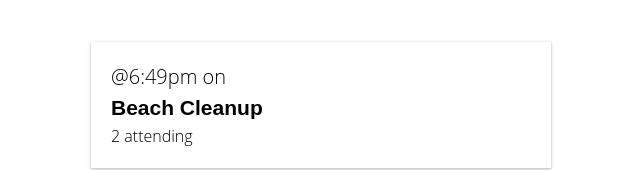
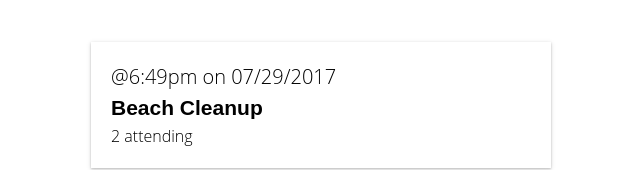
Before and after one commit to gustsu/vuemastery-course2, a Vue app: page / in a window 1280 px wide. Shown: the part 160-330 px from the top of the page, without its empty margins (319-959 px from the left). Built offline with nearby package versions, Linux system fonts and the light colour scheme.

Commit message:
updated card

```diff
--- a/src/components/EventCard.vue
+++ b/src/components/EventCard.vue
@@ -1,7 +1,7 @@
 <template>
 	<router-link class="event-link" :to="{ name: 'event-show', params: { id: '1' } }">
 		<div class="event-card -shadow">
-			<span class="eyebrow">@{{ event.time }} on {{ event.data }}</span>
+			<span class="eyebrow">@{{ event.time }} on {{ event.date }}</span>
 			<h4 class="title">{{ event.title }}</h4>
 			<span>{{ event.attendees.length }} attending</span>
 		</div>
```
